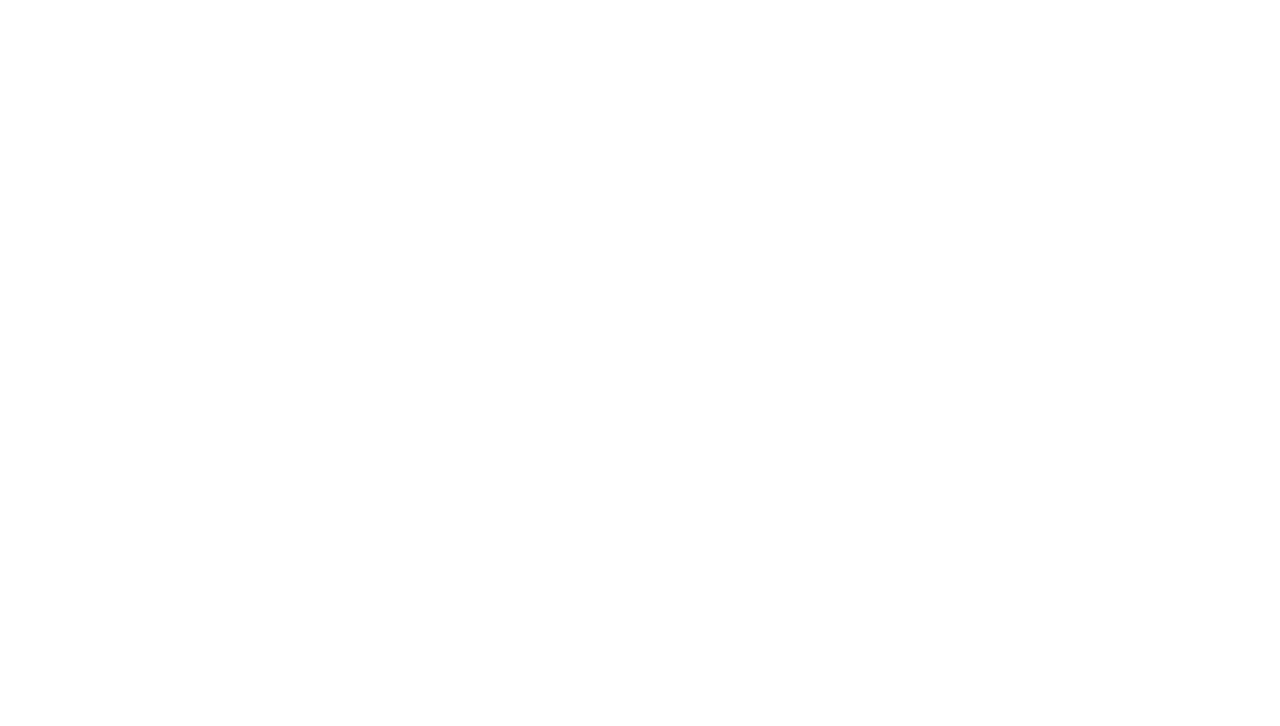
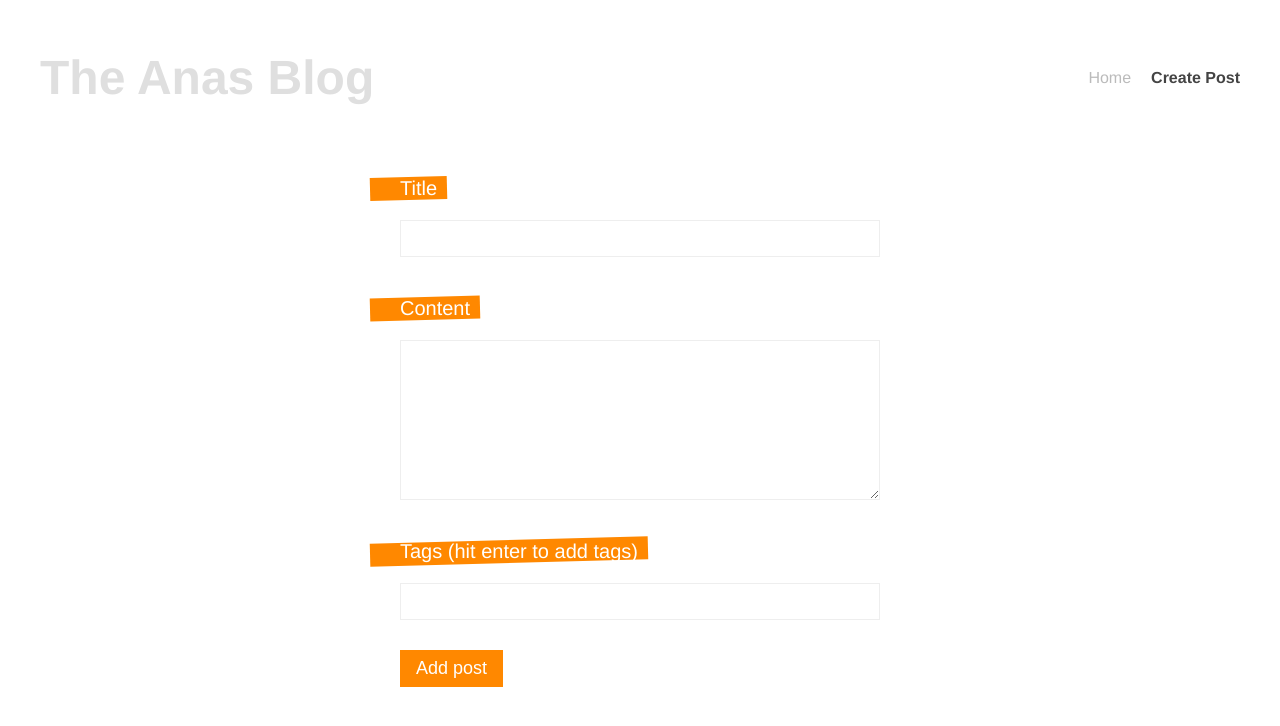
Before and after one commit to anasZabili/vue_udemy_tnn_71_blog, a Vue app: page /create in a window 1280 px wide. Before the commit this address had no page. Shown: the top 726 px of the page. Built offline with nearby package versions, Linux system fonts and the light colour scheme.

Commit message:
lesson 88

```diff
--- a/data/db.json
+++ b/data/db.json
@@ -19,6 +19,38 @@
         "coding",
         "css"
       ]
+    },
+    {
+      "title": "test",
+      "body": "test",
+      "tags": [
+        "test"
+      ],
+      "id": 3
+    },
+    {
+      "title": "test2",
+      "body": "test2\n",
+      "tags": [
+        "test2"
+      ],
+      "id": 4
+    },
+    {
+      "title": "test2",
+      "body": "test3",
+      "tags": [
+        "test3"
+      ],
+      "id": 5
+    },
+    {
+      "title": "test4",
+      "body": "test4",
+      "tags": [
+        "test4"
+      ],
+      "id": 6
     }
   ]
 }
--- a/package.json
+++ b/package.json
@@ -10,7 +10,7 @@
     "core-js": "^3.6.5",
     "json-server": "^0.16.3",
     "vue": "^3.0.0",
-    "vue-router": "^4.0.0-0"
+    "vue-router": "^4.0.3"
   },
   "devDependencies": {
     "@vue/cli-plugin-babel": "~4.5.0",
--- a/src/App.vue
+++ b/src/App.vue
@@ -1,13 +1,19 @@
 <template>
+  <NavBar />
   <router-view />
 </template>
 
+<script>
+import NavBar from "./components/NavBar";
+export default {
+  components: { NavBar },
+};
+</script>
 <style>
 #app {
   font-family: Avenir, Helvetica, Arial, sans-serif;
   -webkit-font-smoothing: antialiased;
   -moz-osx-font-smoothing: grayscale;
-  text-align: center;
   color: #2c3e50;
 }
 </style>
--- /dev/null
+++ b/src/components/NavBar.vue
@@ -0,0 +1,37 @@
+<template>
+  <header>
+    <h1>The Anas Blog</h1>
+    <nav>
+      <router-link :to="{ name: 'Home' }">Home</router-link>
+      <router-link :to="{ name: 'Create' }">Create Post</router-link>
+    </nav>
+  </header>
+</template>
+
+<script>
+export default {};
+</script>
+
+<style>
+header {
+  display: flex;
+  justify-content: space-between;
+  align-items: center;
+  max-width: 1200px;
+  margin: 0 auto;
+  padding: 10px;
+}
+header a {
+  color: #bbb;
+  text-decoration: none;
+  margin-left: 20px;
+}
+header h1 {
+  color: #dfdfdf;
+  font-size: 48px;
+}
+header a.router-link-active {
+  color: #444;
+  font-weight: bold;
+}
+</style>
--- a/src/components/SinglePost.vue
+++ b/src/components/SinglePost.vue
@@ -23,4 +23,29 @@
 </script>
 
 <style>
+.post {
+  margin: 0 40px 30px;
+  padding-bottom: 30px;
+  border-bottom: 1px dashed #e7e7e7;
+}
+.post h3 {
+  display: inline-block;
+  position: relative;
+  font-size: 26px;
+  color: white;
+  margin-bottom: 10px;
+  max-width: 400px;
+}
+.post h3::before {
+  content: "";
+  display: block;
+  width: 100%;
+  height: 100%;
+  background: #ff8800;
+  position: absolute;
+  z-index: -1;
+  padding-right: 40px;
+  left: -30px;
+  transform: rotateZ(-1deg);
+}
 </style>
--- a/src/composable/getPost.js
+++ b/src/composable/getPost.js
@@ -6,9 +6,6 @@
 
   const load = async () => {
     try {
-      await new Promise((resolve) => {
-        setTimeout(resolve, 2000);
-      });
       let data = await fetch("http://localhost:3000/posts/" + id);
       if (!data.ok) {
         throw Error("That post does not exist");
--- a/src/composable/getPosts.js
+++ b/src/composable/getPosts.js
@@ -6,10 +6,6 @@
 
   const load = async () => {
     try {
-      //  simulate delay
-      await new Promise((resolve) => {
-        setTimeout(resolve, 2000);
-      });
       let data = await fetch("http://localhost:3000/posts");
       if (!data.ok) {
         throw Error("no data available");
--- a/src/router/index.js
+++ b/src/router/index.js
@@ -1,6 +1,7 @@
 import { createRouter, createWebHistory } from "vue-router";
 import Home from "../views/Home.vue";
 import Details from "../views/Details.vue";
+import Create from "../views/Create.vue";
 
 const routes = [
   {
@@ -14,6 +15,11 @@
     component: Details,
     props: true,
   },
+  {
+    path: "/create",
+    name: "Create",
+    component: Create,
+  },
 ];
 
 const router = createRouter({
--- /dev/null
+++ b/src/views/Create.vue
@@ -0,0 +1,106 @@
+<template>
+  <form @submit.prevent="handlePost">
+    <label>Title</label>
+    <input type="text" required v-model="title" />
+    <label>Content</label>
+    <textarea required v-model="body"></textarea>
+    <label>Tags (hit enter to add tags)</label>
+    <input type="text" v-model="tag" @keydown.enter.prevent="handleKeyDown" />
+    <div v-for="tag in tags" :key="tag" class="pill">#{{ tag }}</div>
+    <button>Add post</button>
+  </form>
+</template>
+
+<script>
+import { ref } from "vue";
+import { useRouter } from "vue-router";
+export default {
+  setup() {
+    const router = useRouter();
+    const title = ref("");
+    const body = ref("");
+    const tag = ref("");
+    const tags = ref([]);
+
+    const handleKeyDown = () => {
+      if (!tags.value.includes(tag.value)) {
+        tag.value = tag.value.replace(/\s/, "");
+        tags.value.push(tag.value);
+      }
+      tag.value = "";
+    };
+
+    const handlePost = async () => {
+      await fetch("http://localhost:3000/posts", {
+        method: "POST",
+        headers: { "Content-Type": "application/json" },
+        body: JSON.stringify({
+          title: title.value,
+          body: body.value,
+          tags: tags.value,
+        }),
+      });
+      router.push({ name: "Home" });
+    };
+    return { title, body, handleKeyDown, tags, tag, handlePost };
+  },
+};
+</script>
+
+<style>
+form {
+  max-width: 480px;
+  margin: 0 auto;
+  text-align: left;
+}
+input,
+textarea {
+  display: block;
+  margin: 10px 0;
+  width: 100%;
+  box-sizing: border-box;
+  padding: 10px;
+  border: 1px solid #eee;
+}
+textarea {
+  height: 160px;
+}
+label {
+  display: inline-block;
+  margin-top: 30px;
+  position: relative;
+  font-size: 20px;
+  color: white;
+  margin-bottom: 10px;
+}
+label::before {
+  content: "";
+  display: block;
+  width: 100%;
+  height: 100%;
+  background: #ff8800;
+  position: absolute;
+  z-index: -1;
+  padding-right: 40px;
+  left: -30px;
+  transform: rotateZ(-1.5deg);
+}
+button {
+  display: block;
+  margin-top: 30px;
+  background: #ff8800;
+  color: white;
+  border: none;
+  padding: 8px 16px;
+  font-size: 18px;
+}
+.pill {
+  display: inline-block;
+  margin: 10px 10px 0 0;
+  color: #444;
+  background: #ddd;
+  padding: 8px;
+  border-radius: 20px;
+  font-size: 14px;
+}
+</style>
--- a/src/views/Details.vue
+++ b/src/views/Details.vue
@@ -14,13 +14,15 @@
 <script>
 import getPost from "../composable/getPost";
 import Spinner from "../components/Spinner";
+import { useRoute } from "vue-router";
 export default {
   props: ["id"],
   components: {
     Spinner,
   },
   setup(props) {
-    const { post, error, load } = getPost(props.id);
+    const route = useRoute();
+    const { post, error, load } = getPost(route.params.id);
     load();
     return { post, error };
   },
--- a/src/views/Home.vue
+++ b/src/views/Home.vue
@@ -30,3 +30,11 @@
   },
 };
 </script>
+
+<style>
+.home {
+  max-width: 1200px;
+  margin: 0 auto;
+  padding: 10px;
+}
+</style>
```
Also changed, not shown: 1 other file (tests, documents, lock files or other folders).
